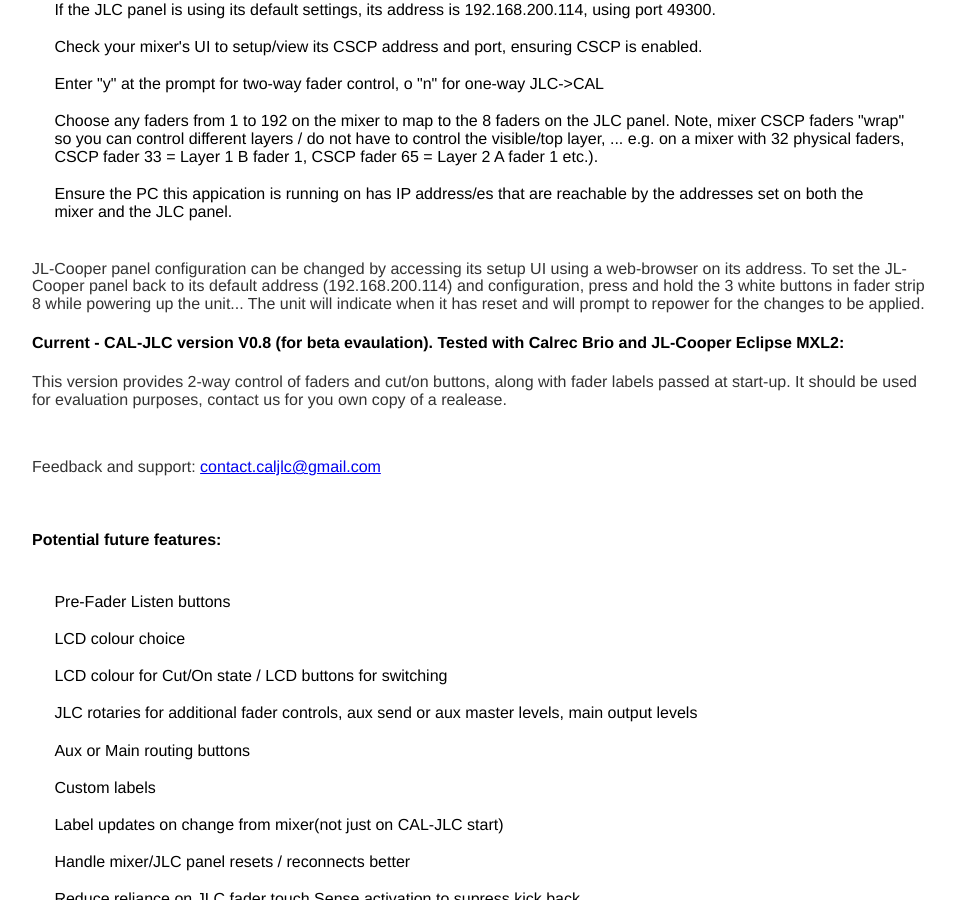
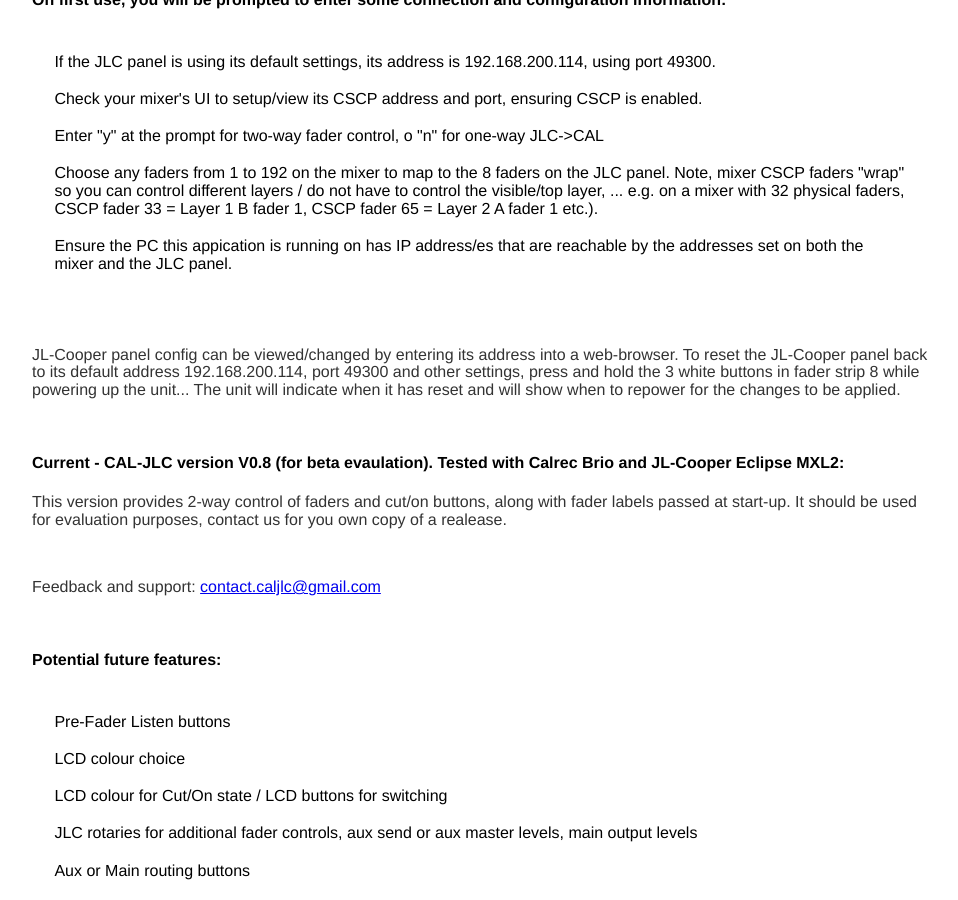
Before and after one commit to caljlc/CAL-JLC, a Jekyll site: the page built from docs/usage.html, in a window 1280 px wide and 900 px high, scrolled down 537 px. Shown: the whole window, without its empty margins (160-1118 px from the left). Built offline with Jekyll 4.4.1, drawn with Linux system fonts in a browser that asks for light colours.

Commit message:
Update usage.html

```diff
--- a/docs/usage.html
+++ b/docs/usage.html
@@ -3,8 +3,8 @@
 title: CAL-JLC
 ---
 <div class="blurb">
-	<br/>
 
+	<br/><br/>
 	<h4>Download, unzip, and run:</h4>
 
 	<ul>
@@ -15,6 +15,7 @@
 		<li>Double-click the CAL-JLC_08 .exe/application file to launch.</li>
 	</ul>
 
+	<br/>
 	<h4>On first use, you will be prompted to enter some connection and configuration information:</h4>
 
 	<ul>
@@ -34,12 +35,15 @@
 		<li>Ensure the PC this appication is running on has IP address/es that are reachable by the addresses set on both the mixer and the JLC panel.</li>
 	</ul>
 
+	<br/>
 	<p>
-		JL-Cooper panel configuration can be changed by accessing its setup UI using a web-browser on its address.
-		To set the JL-Cooper panel back to its default address (192.168.200.114) and configuration, press and hold the 3 white buttons in fader strip 8
-		while powering up the unit... The unit will indicate when it has reset and will prompt to repower for the changes to be applied.
+		JL-Cooper panel config can be viewed/changed by entering its address into a web-browser.
+		To reset the JL-Cooper panel back to its default address 192.168.200.114, port 49300
+		and other settings, press and hold the 3 white buttons in fader strip 8 while powering up the unit...
+		The unit will indicate when it has reset and will show when to repower for the changes to be applied.
 	</p>
 
+	<br/>
 	<h4>Current - CAL-JLC version V0.8 (for beta evaulation). Tested with Calrec Brio and JL-Cooper Eclipse MXL2:</h4>
 
 	<p>
```
